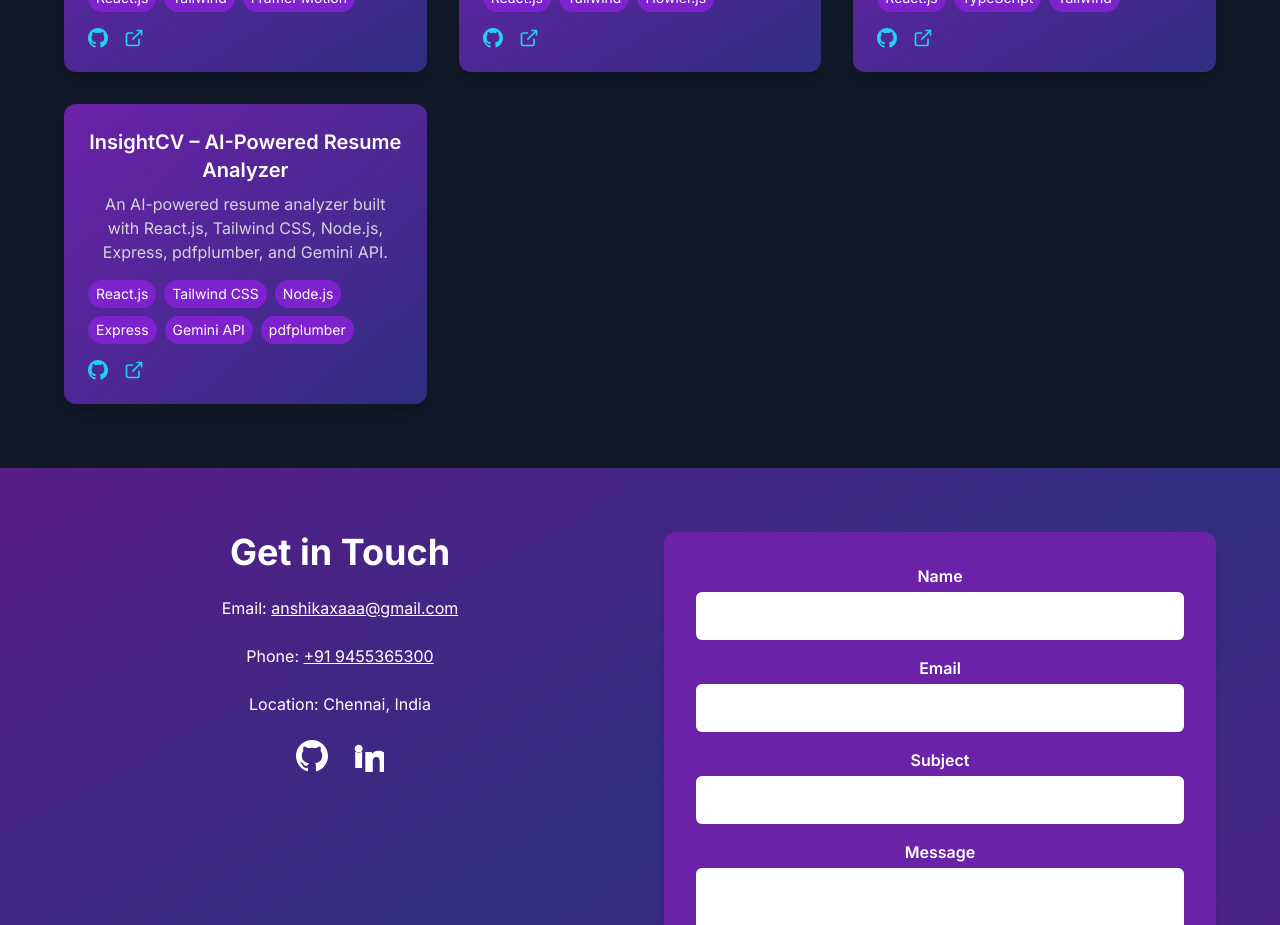
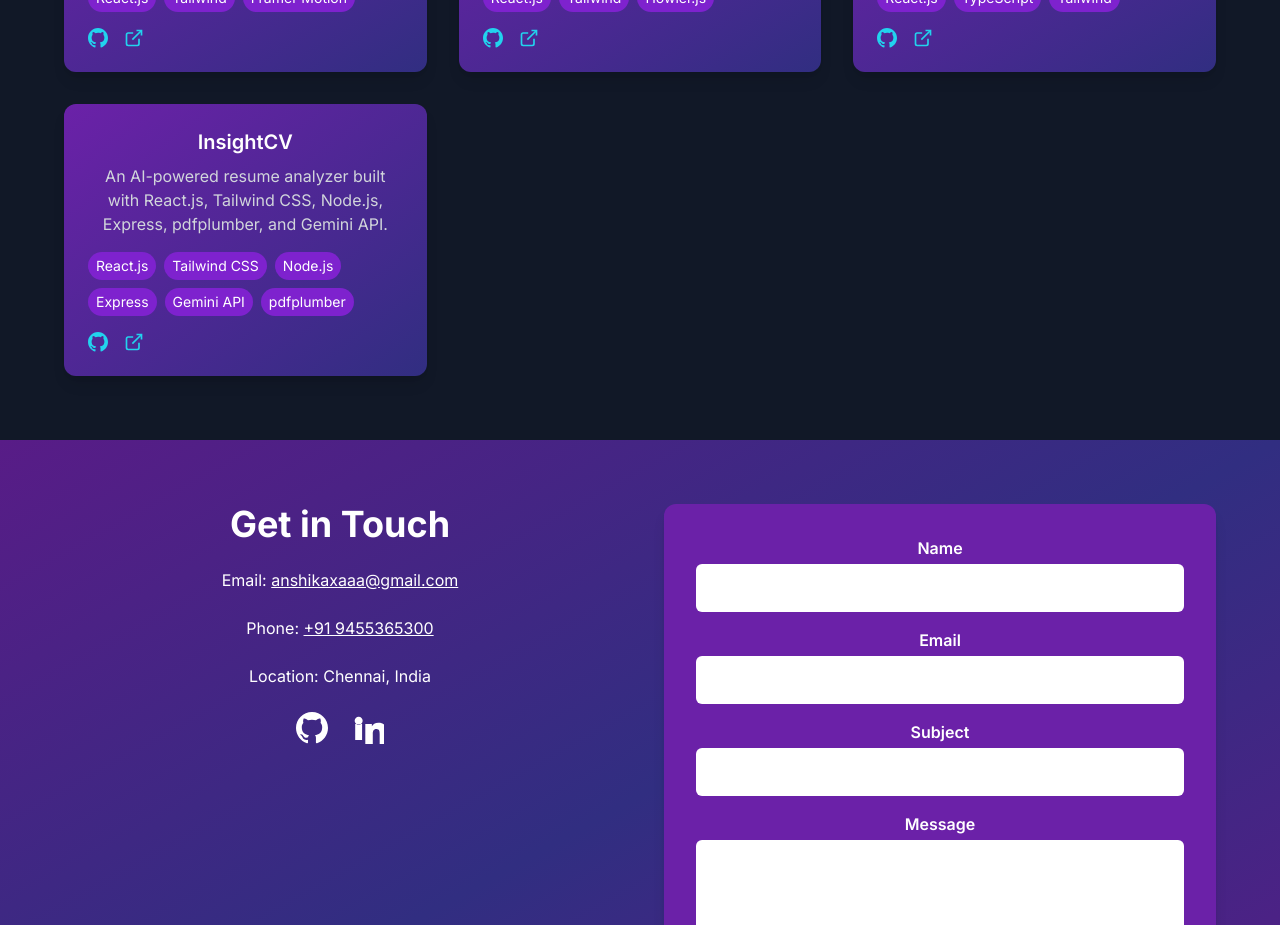
Before and after one commit to priyanshu-0212/portfolio, a React (Create React App) app: page / in a window 1280 px wide. Shown: the part 2780-3705 px from the top of the page. Built offline with nearby package versions, Linux system fonts and the light colour scheme.

Commit message:
Update live links for projects

```diff
--- a/src/sections/ProjectsSection.tsx
+++ b/src/sections/ProjectsSection.tsx
@@ -7,7 +7,7 @@ const projectsData = [
     description: 'A personal portfolio website built with React.js, Tailwind, and Framer Motion.',
     tech: ['React.js', 'Tailwind', 'Framer Motion'],
     github: 'https://github.com/anshikaxaa/portfolio',
-    live: 'https://dynamic-portfolio-we-s2a3.bolt.host/',
+    live: 'https://portfolio-zeta-black-79j51o0e9h.vercel.app/',
     category: 'Frontend',
   },
   {
@@ -15,19 +15,19 @@ const projectsData = [
     description: 'Task management app using React.js, Tailwind, and Howler.js for sound effects.',
     tech: ['React.js', 'Tailwind', 'Howler.js'],
     github: 'https://github.com/anshikaxaa/zentasks',
-    live: 'https://zentasks.example.com',
-    category: 'Full Stack',
+    live: 'https://zentasks-iota.vercel.app/',
+    category: 'Frontend',
   },
   {
     title: 'CSS Playground',
     description: 'Interactive CSS playground built with React.js, TypeScript, and Tailwind.',
     tech: ['React.js', 'TypeScript', 'Tailwind'],
     github: 'https://github.com/anshikaxaa/css-playground',
-    live: 'https://cssplayground.example.com',
+    live: 'https://css-playground-five.vercel.app/',
     category: 'Frontend',
   },
   {
-    title: 'InsightCV – AI-Powered Resume Analyzer',
+    title: 'InsightCV',
     description: 'An AI-powered resume analyzer built with React.js, Tailwind CSS, Node.js, Express, pdfplumber, and Gemini API.',
     tech: ['React.js', 'Tailwind CSS', 'Node.js', 'Express', 'Gemini API', 'pdfplumber'],
     github: 'https://github.com/anshikaxaa/PORTFOLIO',
```
